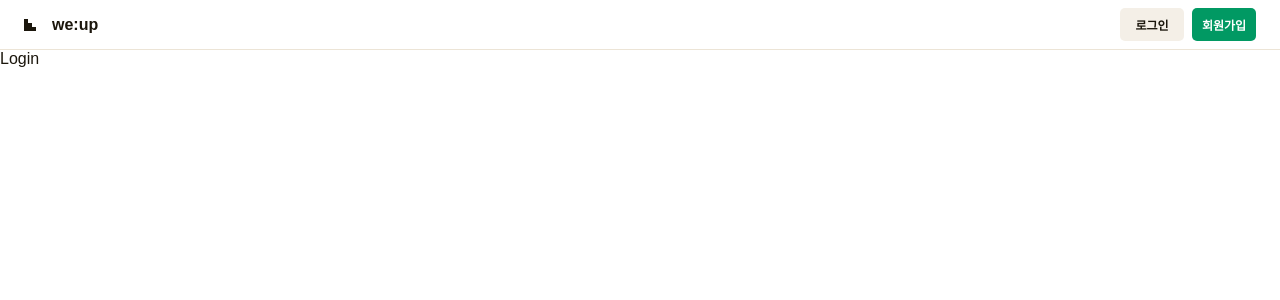
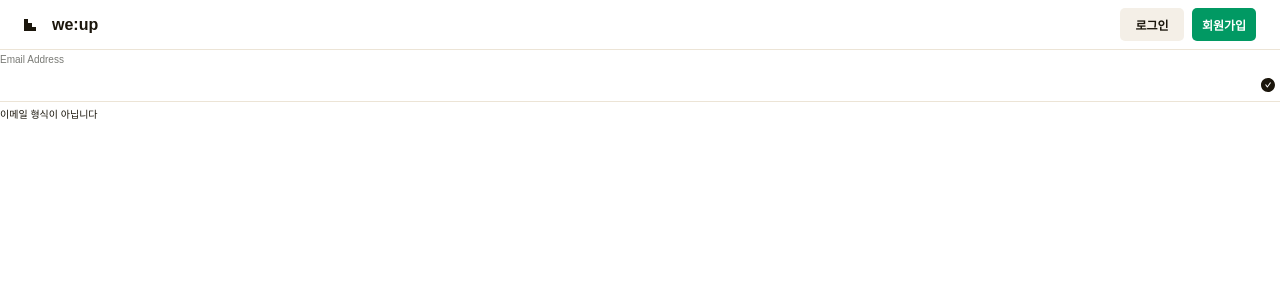
Before and after one commit to 2025IR/WeUp_FE, a React (Vite) app: page /login in a window 1280 px wide. Shown: the top 300 px of the page. Built offline with nearby package versions, Linux system fonts and the light colour scheme; a web font is replaced by a local one.

Commit message:
style: 공통 Input 컴포넌트 스타일링

```diff
--- a/src/components/common/Input/index.tsx
+++ b/src/components/common/Input/index.tsx
@@ -1,15 +1,16 @@
 import { AiFillCheckCircle } from "react-icons/ai";
+import { InputWrapper, Label, Message, StyledInput } from "./style";
 
 const Input = () => {
   return (
-    <div>
-      <p>Email Address</p>
-      <div>
+    <InputWrapper>
+      <Label>Email Address</Label>
+      <StyledInput>
         <input type="email" />
         <AiFillCheckCircle />
-      </div>
-      <p>이메일 형식이 아닙니다</p>
-    </div>
+      </StyledInput>
+      <Message>이메일 형식이 아닙니다</Message>
+    </InputWrapper>
   );
 };
 
--- /dev/null
+++ b/src/components/common/Input/style.ts
@@ -0,0 +1,35 @@
+import styled from "@emotion/styled";
+
+export const InputWrapper = styled.div`
+  width: 100%;
+  display: flex;
+  flex-direction: column;
+  align-items: flex-start;
+`;
+
+export const Label = styled.p`
+  padding: 0.25rem 0;
+  font-size: 0.625rem;
+  font-weight: ${({ theme }) => theme.fontWeight.medium};
+  color: ${({ theme }) => theme.colors.textLight};
+`;
+
+export const StyledInput = styled.div`
+  width: 100%;
+  padding: 0.5rem 0.25rem;
+
+  display: flex;
+  justify-content: space-between;
+  border-bottom: 1px solid ${({ theme }) => theme.colors.border};
+
+  > input {
+    flex: 1;
+    color: ${({ theme }) => theme.colors.text};
+  }
+`;
+
+export const Message = styled.p`
+  padding: 0.25rem 0;
+  font-size: 0.625rem;
+  font-weight: ${({ theme }) => theme.fontWeight.medium};
+`;
--- a/src/pages/Login/index.tsx
+++ b/src/pages/Login/index.tsx
@@ -1,5 +1,11 @@
+import Input from "@/components/common/Input";
+
 const Login = () => {
-  return <div>Login</div>;
+  return (
+    <div>
+      <Input />
+    </div>
+  );
 };
 
 export default Login;
```
